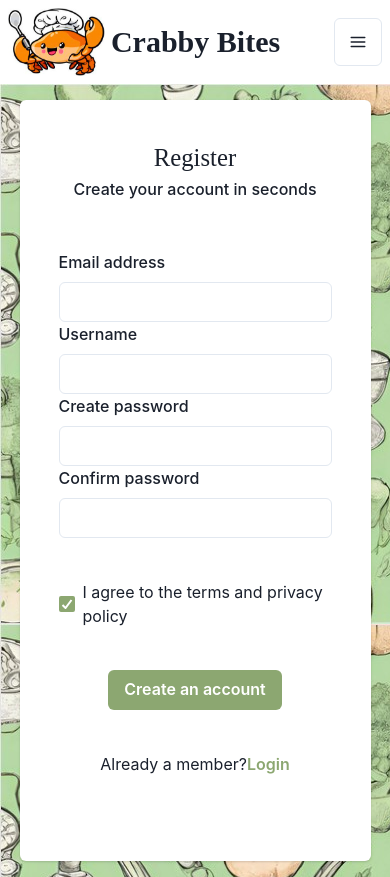
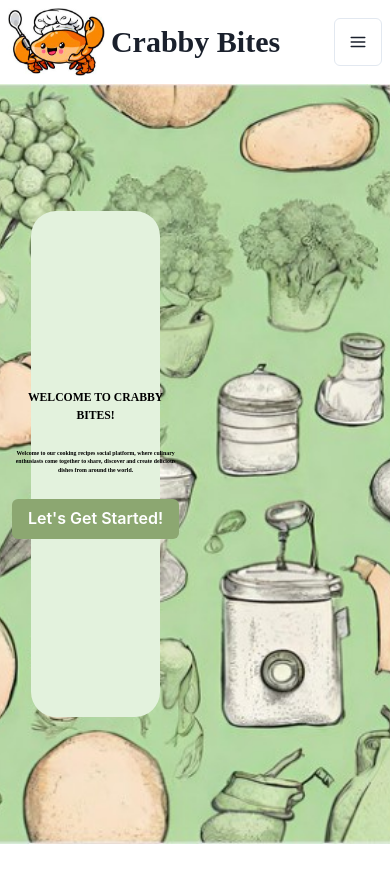
Before and after one commit to Bogdandragon/CrabbyBites, a React (Create React App) app in the folder frontend/: page / in a window 390 px wide. After the commit the page ends 844 px from the top, so only its background shows below. Built offline with nearby package versions, Linux system fonts and the light colour scheme; the HTML template or start-up script is replaced by a standard one; a web font is replaced by a local one.

Commit message:
HomePage

```diff
--- a/frontend/src/App.jsx
+++ b/frontend/src/App.jsx
@@ -7,6 +7,7 @@ import Navbar from './components/Navbar/Navbar';
 import Page from './components/Page/Page';
 import RegisterPage from './components/RegisterPage/RegisterPage';
 import theme from './components/Theme/Theme';
+import HomePage from './components/HomePage/HomePage';
 
 function App() {
   return (
@@ -22,7 +23,7 @@ function App() {
           }
           }>Click me!</button>
         </Page> */}
-        <RegisterPage/>
+        <HomePage/>
       </div>
     </ChakraProvider>
   );
--- a/frontend/src/components/HomePage/HomePage.css
+++ b/frontend/src/components/HomePage/HomePage.css
@@ -1,7 +1,6 @@
 @media only screen and (max-width: 768px) {
     .column {
-        width: 100%;
-        background-color: #E3F2DD;
-        background-position: "center";
+        width: 80%;
+        align-items: center;
     }
 }
--- a/frontend/src/components/HomePage/HomePage.jsx
+++ b/frontend/src/components/HomePage/HomePage.jsx
@@ -5,6 +5,7 @@ import { SimpleGrid, Box, Checkbox, Card, Center } from '@chakra-ui/react'
 import '@fontsource/dm-serif-display';
 import { Flex, Image, Heading, Menu, MenuButton, MenuList, MenuItem, IconButton } from '@chakra-ui/react';
 import { Show, Hide } from '@chakra-ui/react'
+import { Spacer } from '@chakra-ui/react'
 import SubmitButton from "../Buttons/SubmitButton";
 import './HomePage.css'
 
@@ -17,9 +18,7 @@ function HomePage() {
                         bgSize='cover'
                         bgRepeat='no-repeat'
                         w='100%' h='100%'>
-
-                <SimpleGrid columns={2}>
-
+                <Flex>
                     <Center bg='#E3F2DD' h='60vh' w='33vw' ml='8vw' mt='15vh' color='black' borderRadius='25' className="column">
                         <Stack>
                             <Text fontSize='3vw' fontWeight='semibold' fontFamily= 'dm-serif-display'>WELCOME TO CRABBY BITES!</Text>
@@ -29,7 +28,7 @@ function HomePage() {
                     </Center>
 
                     <Show breakpoint='(min-width: 769px)'>
-                        <Box className="hide-on-mobile" display='flex' alignItems='baseline' ml='-10vh' mt='5vh'>
+                        <Box className="hide-on-mobile" display='flex' alignItems='baseline' mr='10vh' mt='5vh'>
                                 <Image src="salad.jpeg"
                                 borderRadius="20"
                                 border='1px'
@@ -46,7 +45,8 @@ function HomePage() {
                                 />
                         </Box>
                     </Show>
-                </SimpleGrid>
+
+                </Flex>
             </Box>
         </SimpleGrid>
         </Page>
```
